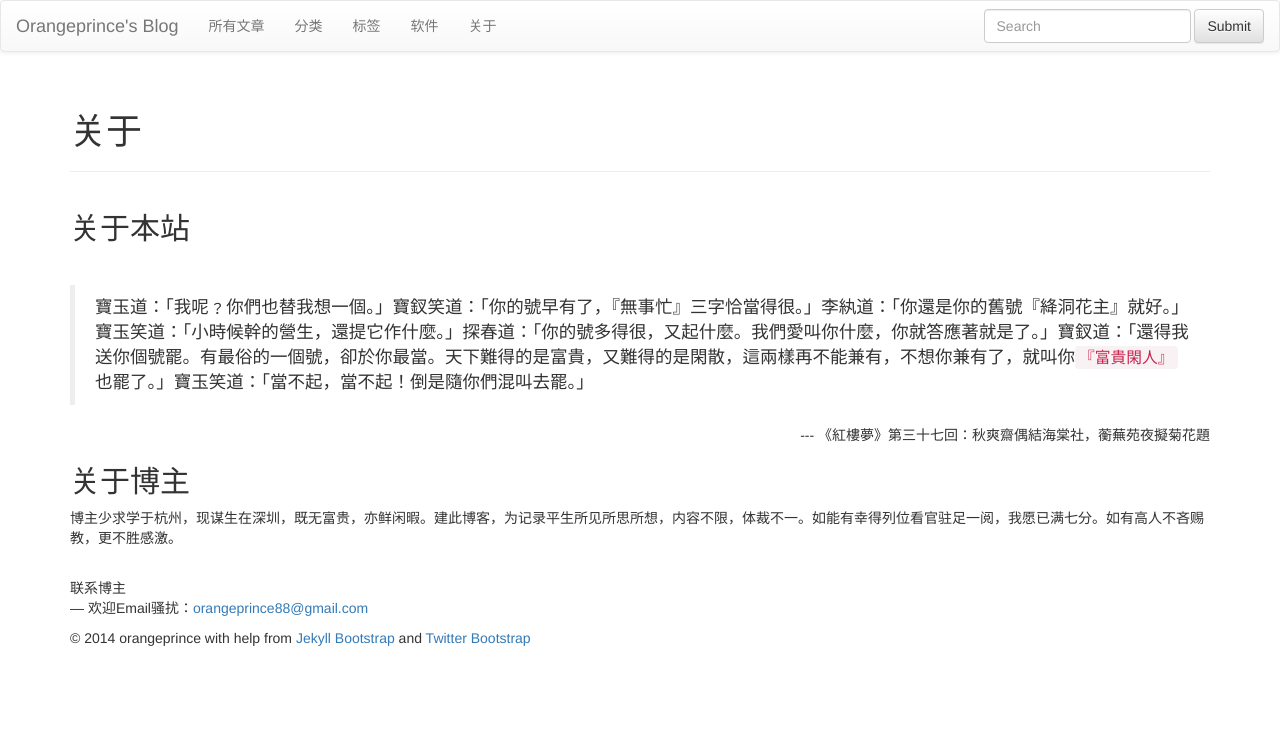
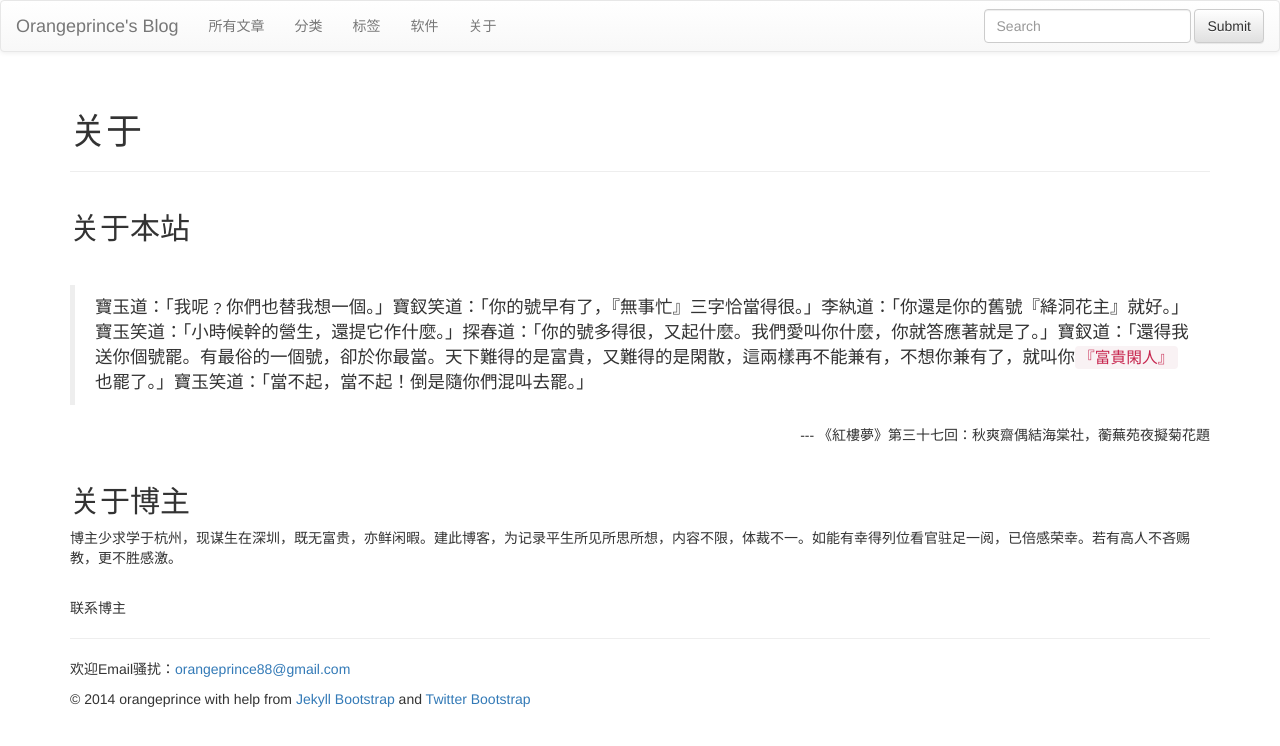
Before and after one commit to orangeprince/orangeprince.github.io, a Jekyll site: the page built from about.md, in a window 1280 px wide. Shown: the top 746 px of the page. Built offline with Jekyll 4.4.1, drawn with Linux system fonts in a browser that asks for light colours; nearby versions of some CDN libraries; library files that are not in the unit come from our copies; comment, search, counter and statistics services are not loaded.

Commit message:
modified:   about.md

```diff
--- a/about.md
+++ b/about.md
@@ -11,13 +11,15 @@ title : 关于
 <br/>
 >寶玉道：「我呢﹖你們也替我想一個。」寶釵笑道：「你的號早有了，『無事忙』三字恰當得很。」李紈道：「你還是你的舊號『絳洞花主』就好。」寶玉笑道：「小時候幹的營生，還提它作什麼。」探春道：「你的號多得很，又起什麼。我們愛叫你什麼，你就答應著就是了。」寶釵道：「還得我送你個號罷。有最俗的一個號，卻於你最當。天下難得的是富貴，又難得的是閑散，這兩樣再不能兼有，不想你兼有了，就叫你`『富貴閑人』`也罷了。」寶玉笑道：「當不起，當不起！倒是隨你們混叫去罷。」
 <div style='text-align: right;'> --- 《紅樓夢》第三十七回：秋爽齋偶結海棠社，蘅蕪苑夜擬菊花題  </div>
-
+<br/>
 
 关于博主
 ---
-博主少求学于杭州，现谋生在深圳，既无富贵，亦鲜闲暇。建此博客，为记录平生所见所思所想，内容不限，体裁不一。如能有幸得列位看官驻足一阅，我愿已满七分。如有高人不吝赐教，更不胜感激。
+
+博主少求学于杭州，现谋生在深圳，既无富贵，亦鲜闲暇。建此博客，为记录平生所见所思所想，内容不限，体裁不一。如能有幸得列位看官驻足一阅，已倍感荣幸。若有高人不吝赐教，更不胜感激。
 
 <br/>
 联系博主
+
 ---
 欢迎Email骚扰：<orangeprince88@gmail.com>
```
